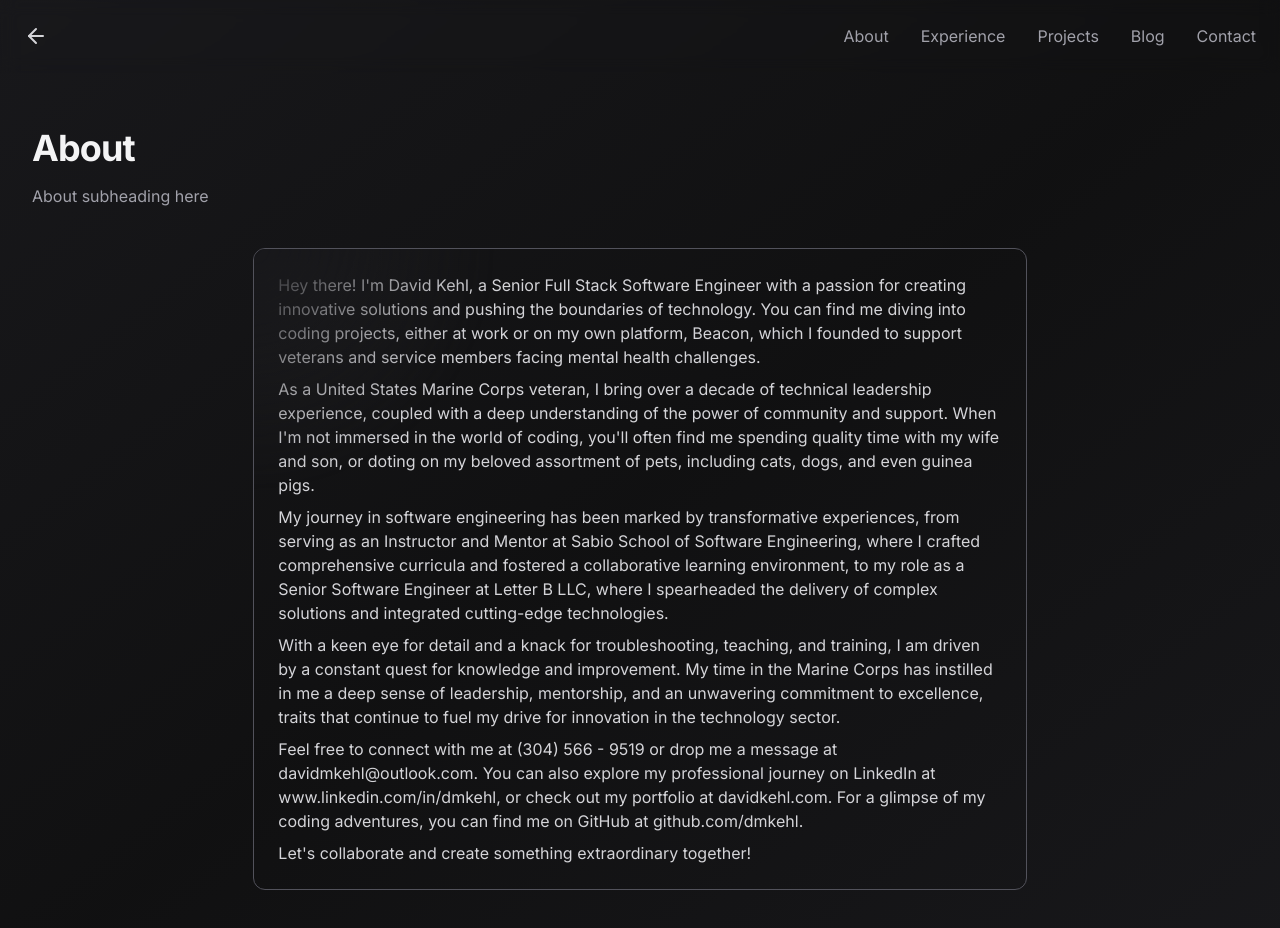
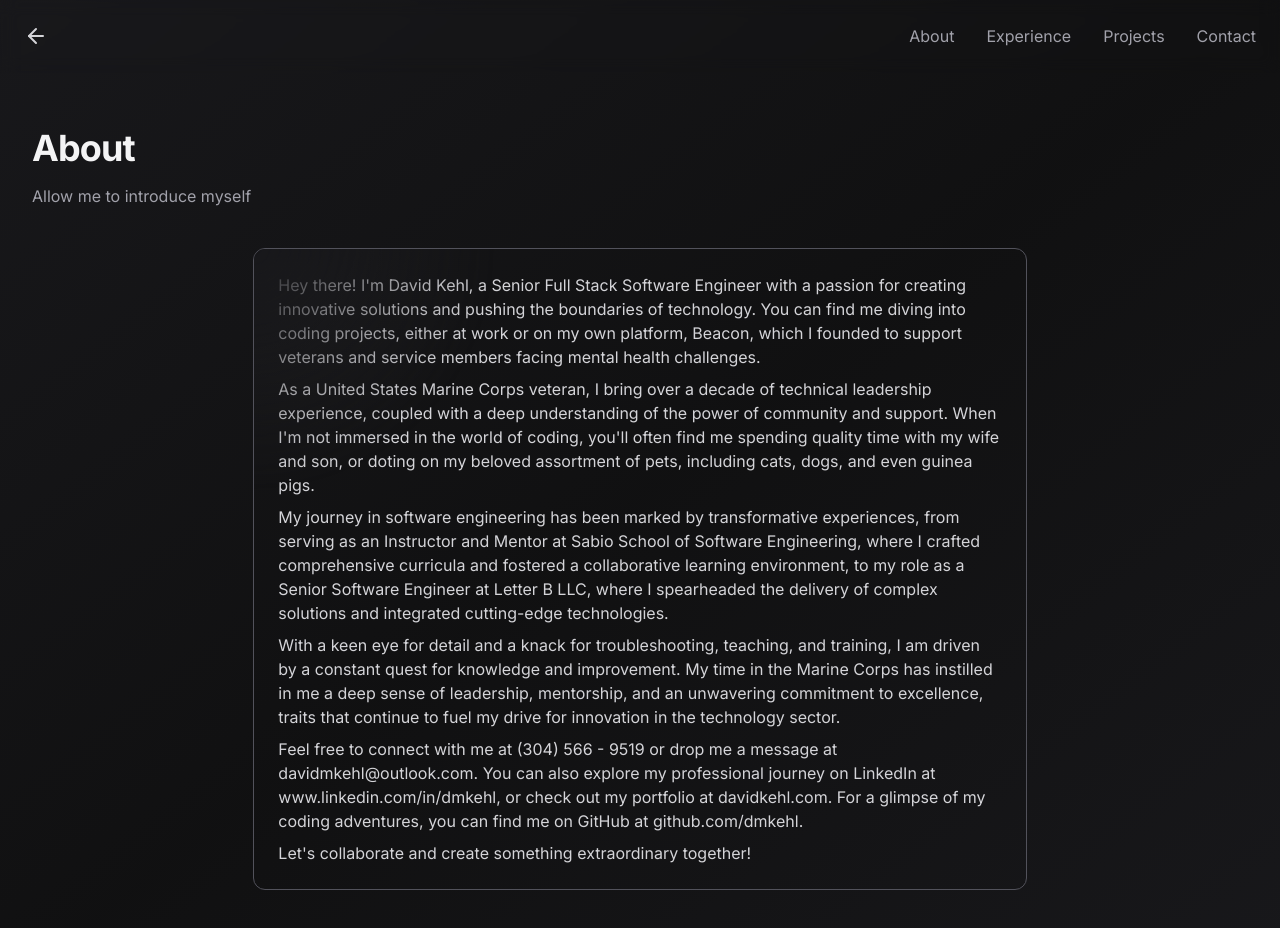
Before and after one commit to dmkehl/davidkehl-portfolio, a Next.js app: page /about in a window 1280 px wide. Shown: the top 928 px of the page. Built offline with nearby package versions, Linux system fonts and the light colour scheme; no server answers; what tailwindcss-debug-screens would draw is missing.

Commit message:
Minor change to about me page

```diff
--- a/app/about/page.tsx
+++ b/app/about/page.tsx
@@ -11,7 +11,7 @@ export default function AboutPage() {
           <h2 className="text-3xl font-bold tracking-tight text-zinc-100 sm:text-4xl">
             About
           </h2>
-          <p className="mt-4 text-zinc-400">About subheading here</p>
+          <p className="mt-4 text-zinc-400">Allow me to introduce myself</p>
         </div>
       </div>
       <div className="flex flex-row align-center justify-center">
--- a/app/components/nav.tsx
+++ b/app/components/nav.tsx
@@ -46,12 +46,13 @@ export const Navigation: React.FC = () => {
             >
               Projects
             </Link>
-            <Link
+            {/* TODO: Uncomment this once blog is active */}
+            {/* <Link
               href="/blog"
               className="duration-200 text-zinc-400 hover:text-zinc-100"
             >
               Blog
-            </Link>
+            </Link> */}
             <Link
               href="/contact"
               className="duration-200 text-zinc-400 hover:text-zinc-100"
--- a/app/page.tsx
+++ b/app/page.tsx
@@ -6,7 +6,8 @@ const navigation = [
   { name: "About", href: "/about" },
   { name: "Experience", href: "/experience" },
   { name: "Projects", href: "/projects" },
-  { name: "Blog", href: "/blog" },
+  // TODO: Uncomment this once blog is active
+  // { name: "Blog", href: "/blog" },
   { name: "Contact", href: "/contact" },
 ];
 
```
